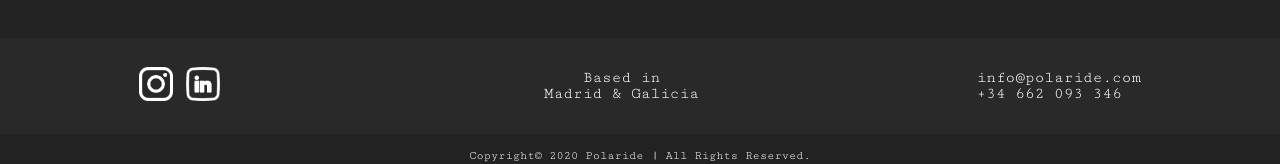
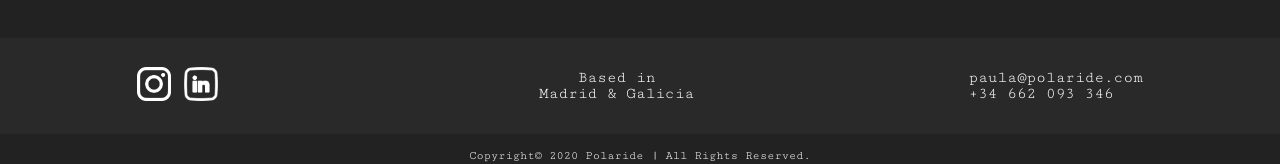
Before and after one commit to danielgonvie/polaride-webpage, a React (Create React App) app: page / in a window 1280 px wide. Shown: the part 2558-2722 px from the top of the page. Built offline with nearby package versions, Linux system fonts and the light colour scheme; a web font is replaced by a local one.

Commit message:
changed not founf page

```diff
--- a/src/components/Footer/Footer.js
+++ b/src/components/Footer/Footer.js
@@ -23,7 +23,7 @@ export default class Footer extends Component {
                             <p> Madrid & Galicia</p>
                         </div>
                         <div className="contact-info">
-                            <p>info@polaride.com</p>
+                            <p>paula@polaride.com</p>
                             <p>+34 662 093 346</p>
                         </div>
                     </div>
```
